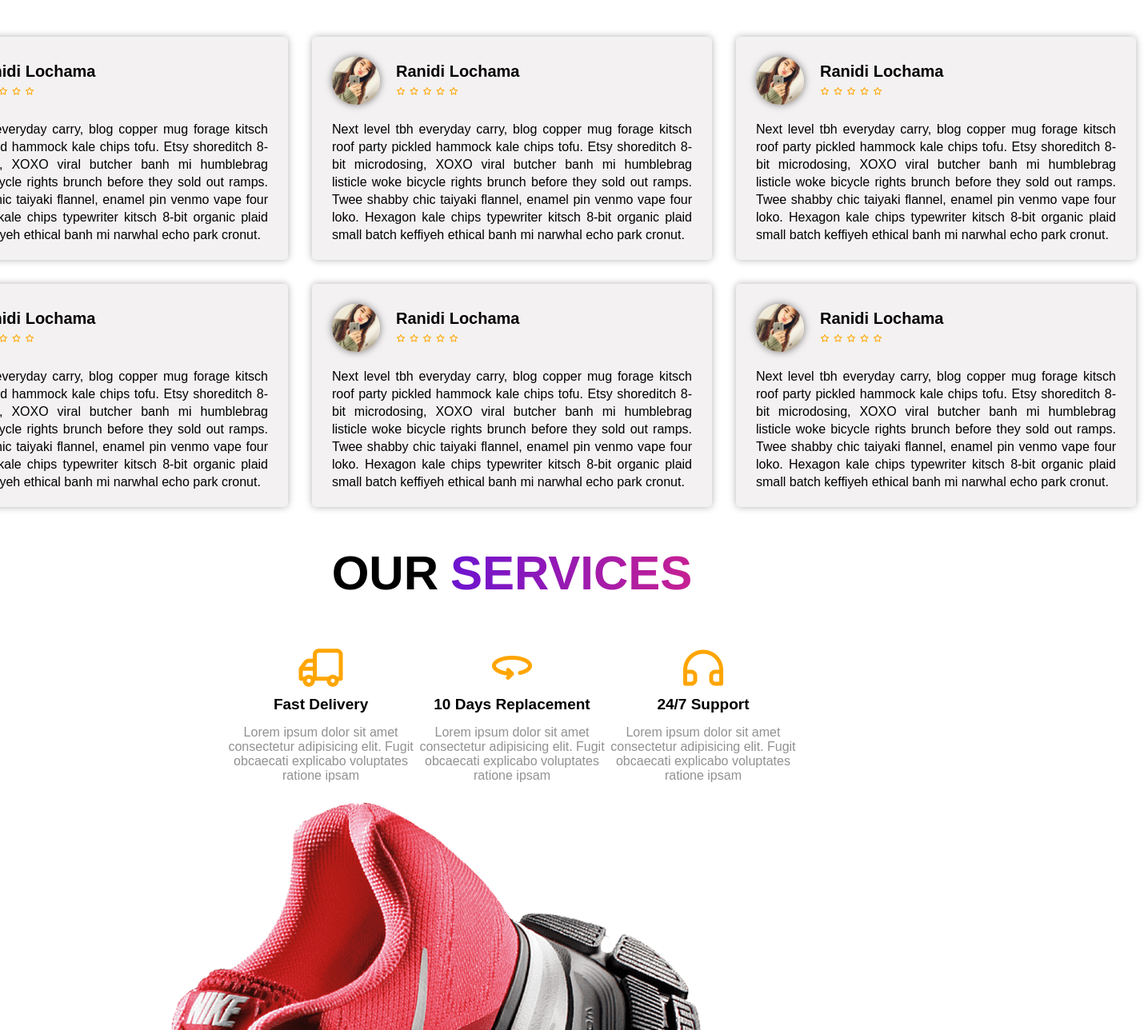
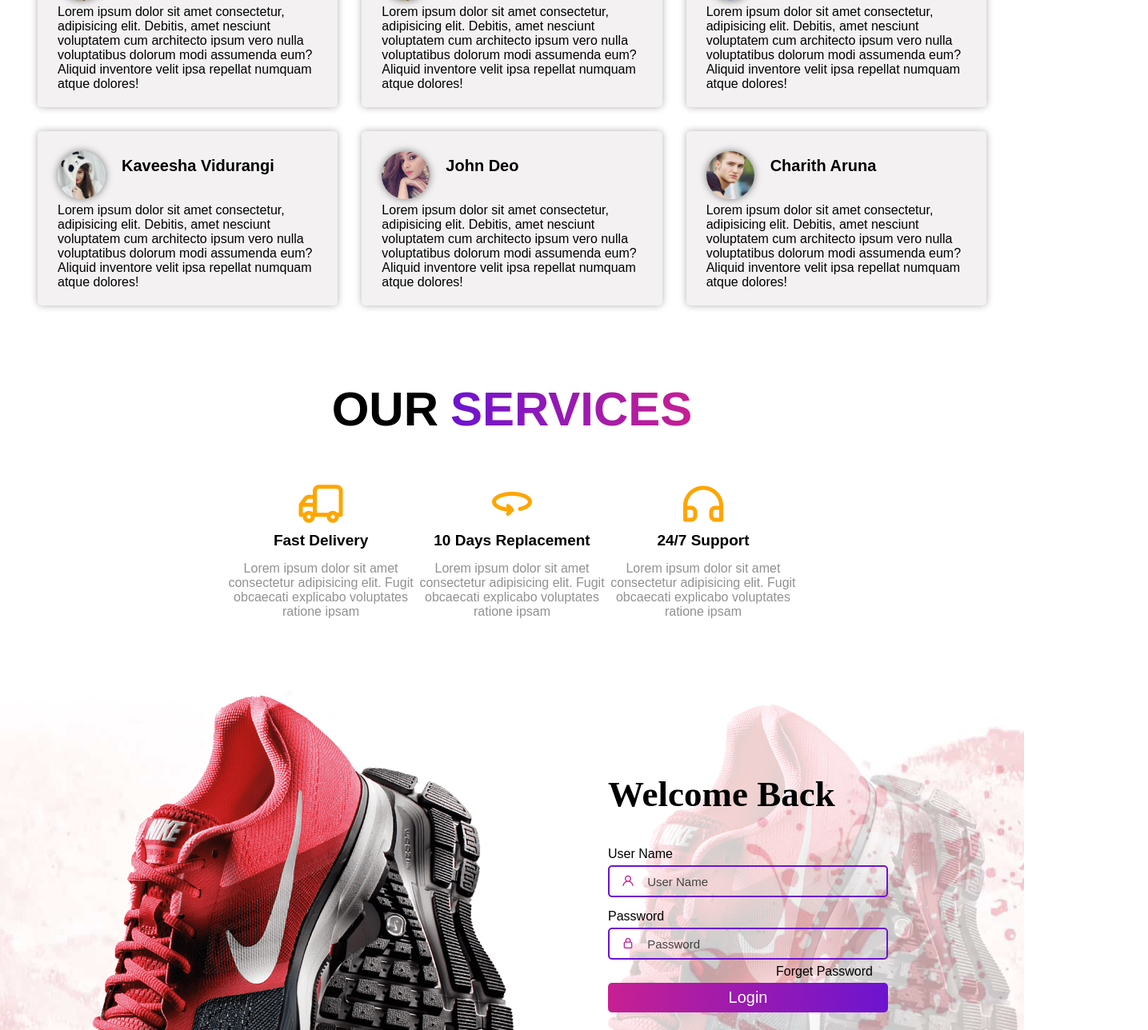
Before and after one commit to viktor-rumiievskyi/Shop-Shoes, a plain HTML site: page index.html in a window 1280 px wide. Shown: the part 2918-4206 px from the top of the page at 80% size, 1435 px wide, since content can reach past the window. Drawn offline with nearby package versions, Linux system fonts and the light colour scheme.

Commit message:
After writing the Login Form

```diff
--- a/css/style.css
+++ b/css/style.css
@@ -290,13 +290,14 @@ li a:hover{
 
 
 /* About */
+
 .about {
 	width: 100%;
 	height: 100vh;
-	padding: 50px 0;
+	padding: 35px 0;
 }
 
-.about h1 {
+.about h1{
 	font-size: 60px;
 	margin-top: 20px;
 	display: flex;
@@ -308,44 +309,42 @@ li a:hover{
 	text-transform: uppercase;
 }
 
-.about span {
-	background: linear-gradient(to right, #c72092, #6c14d0);
+.about h1 span{
+	background: linear-gradient(to right, #c72092 , #6c14d0);
 	-webkit-background-clip: text;
 	-webkit-text-fill-color: transparent;
 	margin-left: 15px;
 }
 
-.about_main {
+
+.about .about_main{
 	position: relative;
 	top: 40%;
 	left: 50%;
-	transform: translate(-50%, -50%);
+	transform: translate(-50%,-50%);
 	display: flex;
 	justify-content: space-around;
 	align-items: center;
-
-	margin-left: 5px;
-	padding: 20px;
-	border-radius: 10px;
 }
 
-.about_image {
+.about .about_main .about_image{
 	display: flex;
 	margin-top: 50px;
 }
 
-.about_small_image {
+.about .about_main .about_image .about_small_image{
 	display: flex;
 	flex-direction: column;
 	position: relative;
 	top: 15px;
 }
 
-.about_small_image img {
+
+.about .about_main .about_image .about_small_image img{
 	height: 92px;
 	margin: 5px 0;
 	cursor: pointer;
-	background: linear-gradient(to right, #6c14d0, #c72092);
+	background: linear-gradient(to right, #6c14d0 , #c72092);
 	display: block;
 	border-radius: 6px;
 	padding: 5px 5px;
@@ -363,12 +362,11 @@ li a:hover{
 	display: flex;
 }
 
-.image_container {
+.about .about_main .image_contaner img{
 	border: 3px solid #6c14d0;
 	border-radius: 20px;
 	height: 430px;
 	padding: 30px;
-	margin: 10px;
 	box-shadow: 0 0 8px #6c14d0;
 }
 
@@ -377,13 +375,13 @@ li a:hover{
 }
 
 .about_text p {
-	background: linear-gradient(to left, #c72092, #6c14d0);
+	background: linear-gradient(to left, #c72092 , #6c14d0);
 	-webkit-background-clip: text;
 	-webkit-text-fill-color: transparent;
 	line-height: 22px;
 	width: 600px;
 	text-align: justify;
-	padding: 15px 30px;
+	padding: 25px 30px;
 	border: 2px solid #c72092;
 	border-radius: 20px;
 	box-shadow: 0 0 8px #c72092;
@@ -407,8 +405,8 @@ li a:hover{
 	border: 2px solid transparent;
 	background: #c72092;
 	color: white;
-}
-/* About */
+} */
+/* About
 
 
 /* Review */
@@ -558,3 +556,138 @@ li a:hover{
 	margin-bottom: 60px;
 }
 /* Services */
+
+
+/* Login Form */
+.login_form {
+	width: 100%;
+	height: 100vh;
+	display: flex;
+	justify-content: space-around;
+	align-items: center;
+	background-image: url(../img/loging_bg.png);
+	background-size: cover;
+	background-position: center;
+}
+
+.left img {
+	width: 650px;
+}
+
+.right {
+	position: relative;
+	top: -50px;
+	left: -60px;
+	padding: 50px 80px;
+}
+
+.right h1 {
+	font-family: pre;
+	font-size: 45px;
+	margin-bottom: 40px;
+}
+
+.right p {
+	margin-bottom: 5px;
+}
+
+.right button {
+	width: 350px;
+	color: white;
+	padding: 7px 20px;
+	border: none;
+	border-radius: 5px;
+	font-size: 20px;
+	cursor: pointer;
+	background:  linear-gradient(to right, #c72092, #6c14d0);
+}
+
+.user {
+	border: 2px solid #6c14d0;
+	border-radius: 5px;
+	width: 350px;
+	height: 40px;
+	display: flex;
+}
+
+.user i{
+	position: relative;
+	top: 9px;
+	left: 15px;
+	color: #c72092;
+}
+
+.username {
+	position: relative;
+	left: 9%;
+	width: 295px;
+	background: none;
+	outline: none;
+	border: none;
+	display: flex;
+	font-size: 15px;
+}
+
+.password_tag {
+	margin: 15px 0 5px 0;
+}
+
+.password {
+	border: 2px solid #6c14d0;
+	border-radius: 5px;
+	width: 350px;
+	height: 40px;
+	display: flex;
+}
+
+.password i {
+	position: relative;
+	top: 9px;
+	left: 15px;
+	color: #c72092;
+}
+
+.password input {
+	position: relative;
+	left: 9%;
+	width: 295px;
+	background: none;
+	border: none;
+	outline: none;
+	display: flex;
+	font-size: 15px;
+}
+
+::-webkit-input-placeholder {
+	color: black;
+	opacity: 0.7;
+}
+
+.forget {
+	position: relative;
+	left: 60%;
+	margin: 6px 0 10px 0;
+	cursor: pointer;
+}
+
+.login_icon {
+	display: flex;
+	align-items: center;
+	justify-content: center;
+	margin-top: 25px;
+}
+
+.login_icon a {
+	width: 30px;
+	height: 30px;
+	margin: 0 2px;
+	border-radius: 50%;
+	background: #f3f3f3;
+	box-shadow: 0 0 5px rgba(0,0,0,0.6);
+}
+
+.login_icon img {
+	width: 20px;
+	margin: 5px 5px;
+}
+/* Login Form */
--- a/index.html
+++ b/index.html
@@ -314,7 +314,9 @@
 
 
 <!-- About -->
+
 <div class="about" id="About">
+
 	<h1>Web<span>About</span></h1>
 
 	<div class="about_main">
@@ -326,225 +328,229 @@
 							<img src="img/red_shoes4.png" onclick="functio(this)">
 					</div>
 
-			<div class="image_container">
+					<div class="image_contaner">
 							<img src="img/red_shoes1.png" id="imagebox">
 					</div>
+
 			</div>
 
 			<div class="about_text">
 					<p>
-				Next level tbh everyday carry, blog copper mug forage kitsch roof party pickled hammock kale chips tofu. Etsy shoreditch 8-bit microdosing, XOXO viral butcher banh mi humblebrag listicle woke bicycle rights brunch before they sold out ramps. Twee shabby chic taiyaki flannel, enamel pin venmo vape four loko. Hexagon kale chips typewriter kitsch 8-bit organic plaid small batch keffiyeh ethical banh mi narwhal echo park cronut.
+							Contrary to popular belief, Lorem Ipsum is not simply random text. It has roots in a piece of classical
+							Latin literature from 45 BC, making it over 2000 years old. Richard McClintock, a Latin professor at
+							Hampden-Sydney College in Virginia, looked up one of the more obscure Latin words, consectetur, from a
+							Lorem Ipsum passage, and going through the cites of the word in classical literature, discovered the
+							undoubtable source. Lorem Ipsum comes from sections 1.10.32 and 1.10.33 of "de Finibus Bonorum et Malorum"
+							(The Extremes of Good and Evil) by Cicero, written in 45 BC. This book is a treatise on the theory of ethics,
+
 					</p>
 			</div>
+
 	</div>
 
 	<a href="#" class="about_btn">Shop Now</a>
+t>
+
 </div>
 <!-- About -->
 
 
 <!-- Review -->
 <div class="review" id="Review">
-	<h1>Customer`s<span>geg</span></h1>
+	<h1>Customer's<span>review</span></h1>
 
-	<div class="review_box">
-		<!-- Card 1 -->
 	<div class="review_box">
 			<div class="review_card">
 					<div class="card_top">
 							<div class="profile">
 
 									<div class="profile_image">
-						<img src="img/girl_dp1.jpg" alt="">
+											<img src="img/girl_dp1.jpg">
 									</div>
 
 									<div class="name">
-						<strong>Ranidi Lochama</strong>
+											<strong>Ranidi Lochana</strong>
 
 											<div class="like">
-							<i class="uil uil-star"></i>
-							<i class="uil uil-star"></i>
-							<i class="uil uil-star"></i>
-							<i class="uil uil-star"></i>
-							<i class="uil uil-star"></i>
+													<i class="fa-solid fa-star"></i>
+													<i class="fa-solid fa-star"></i>
+													<i class="fa-solid fa-star"></i>
+													<i class="fa-solid fa-star"></i>
+													<i class="fa-solid fa-star-half-stroke"></i>
 											</div>
 									</div>
+
 							</div>
 					</div>
-			<div class="component">
+					<div class="comment">
 							<p>
-					Next level tbh everyday carry, blog copper mug forage kitsch roof party pickled hammock kale chips tofu. Etsy shoreditch 8-bit microdosing, XOXO viral butcher banh mi humblebrag listicle woke bicycle rights brunch before they sold out ramps. Twee shabby chic taiyaki flannel, enamel pin venmo vape four loko. Hexagon kale chips typewriter kitsch 8-bit organic plaid small batch keffiyeh ethical banh mi narwhal echo park cronut.
+									Lorem ipsum dolor sit amet consectetur, adipisicing elit. Debitis, amet nesciunt voluptatem cum
+									architecto ipsum vero nulla voluptatibus dolorum modi assumenda eum? Aliquid inventore velit ipsa
+									repellat numquam atque dolores!
 							</p>
 					</div>
 			</div>
+
+			<div class="review_card">
+					<div class="card_top">
+							<div class="profile">
+
+									<div class="profile_image">
+											<img src="img/girl_dp1.jpg">
 									</div>
-		<!-- Card 1 -->
 
-			<!-- Card 1 -->
+									<div class="name">
+											<strong>Sayuru Tharanga</strong>
+
+											<div class="like">
+													<i class="fa-solid fa-star"></i>
+													<i class="fa-solid fa-star"></i>
+													<i class="fa-solid fa-star"></i>
+													<i class="fa-solid fa-star-half-stroke"></i>
+													<i class="fa-regular fa-star"></i>
+											</div>
+									</div>
+
+							</div>
+					</div>
+					<div class="comment">
+							<p>
+									Lorem ipsum dolor sit amet consectetur, adipisicing elit. Debitis, amet nesciunt voluptatem cum
+									architecto ipsum vero nulla voluptatibus dolorum modi assumenda eum? Aliquid inventore velit ipsa
+									repellat numquam atque dolores!
+							</p>
+					</div>
+			</div>
+
+			<div class="review_card">
+					<div class="card_top">
+							<div class="profile">
+
+									<div class="profile_image">
+											<img src="img/man_dp2.jpg">
+									</div>
+
+									<div class="name">
+											<strong>Senuda Dilwan</strong>
+
+											<div class="like">
+													<i class="fa-solid fa-star"></i>
+													<i class="fa-solid fa-star"></i>
+													<i class="fa-solid fa-star-half-stroke"></i>
+													<i class="fa-regular fa-star"></i>
+													<i class="fa-regular fa-star"></i>
+											</div>
+									</div>
+
+							</div>
+					</div>
+					<div class="comment">
+							<p>
+									Lorem ipsum dolor sit amet consectetur, adipisicing elit. Debitis, amet nesciunt voluptatem cum
+									architecto ipsum vero nulla voluptatibus dolorum modi assumenda eum? Aliquid inventore velit ipsa
+									repellat numquam atque dolores!
+							</p>
+					</div>
+			</div>
+
+	</div>
+
 	<div class="review_box">
 			<div class="review_card">
 					<div class="card_top">
 							<div class="profile">
 
 									<div class="profile_image">
-						<img src="img/girl_dp1.jpg" alt="">
+											<img src="img/gir_dp3.jpg">
 									</div>
 
 									<div class="name">
-						<strong>Ranidi Lochama</strong>
+											<strong>Kaveesha Vidurangi</strong>
 
 											<div class="like">
-							<i class="uil uil-star"></i>
-							<i class="uil uil-star"></i>
-							<i class="uil uil-star"></i>
-							<i class="uil uil-star"></i>
-							<i class="uil uil-star"></i>
+													<i class="fa-solid fa-star"></i>
+													<i class="fa-solid fa-star"></i>
+													<i class="fa-solid fa-star"></i>
+													<i class="fa-solid fa-star-half-stroke"></i>
+													<i class="fa-regular fa-star"></i>
 											</div>
 									</div>
+
 							</div>
 					</div>
-			<div class="component">
+					<div class="comment">
 							<p>
-					Next level tbh everyday carry, blog copper mug forage kitsch roof party pickled hammock kale chips tofu. Etsy shoreditch 8-bit microdosing, XOXO viral butcher banh mi humblebrag listicle woke bicycle rights brunch before they sold out ramps. Twee shabby chic taiyaki flannel, enamel pin venmo vape four loko. Hexagon kale chips typewriter kitsch 8-bit organic plaid small batch keffiyeh ethical banh mi narwhal echo park cronut.
+									Lorem ipsum dolor sit amet consectetur, adipisicing elit. Debitis, amet nesciunt voluptatem cum
+									architecto ipsum vero nulla voluptatibus dolorum modi assumenda eum? Aliquid inventore velit ipsa
+									repellat numquam atque dolores!
 							</p>
 					</div>
 			</div>
-	</div>
-		<!-- Card 1 -->
 
-			<!-- Card 1 -->
-			<div class="review_box">
 			<div class="review_card">
 					<div class="card_top">
 							<div class="profile">
 
 									<div class="profile_image">
-						<img src="img/girl_dp1.jpg" alt="">
+											<img src="img/gir_dp2.jpg">
 									</div>
 
 									<div class="name">
-						<strong>Ranidi Lochama</strong>
+											<strong>John Deo</strong>
 
 											<div class="like">
-							<i class="uil uil-star"></i>
-							<i class="uil uil-star"></i>
-							<i class="uil uil-star"></i>
-							<i class="uil uil-star"></i>
-							<i class="uil uil-star"></i>
+													<i class="fa-solid fa-star"></i>
+													<i class="fa-solid fa-star"></i>
+													<i class="fa-solid fa-star"></i>
+													<i class="fa-solid fa-star"></i>
+													<i class="fa-solid fa-star-half-stroke"></i>
 											</div>
 									</div>
+
 							</div>
 					</div>
-			<div class="component">
+					<div class="comment">
 							<p>
-					Next level tbh everyday carry, blog copper mug forage kitsch roof party pickled hammock kale chips tofu. Etsy shoreditch 8-bit microdosing, XOXO viral butcher banh mi humblebrag listicle woke bicycle rights brunch before they sold out ramps. Twee shabby chic taiyaki flannel, enamel pin venmo vape four loko. Hexagon kale chips typewriter kitsch 8-bit organic plaid small batch keffiyeh ethical banh mi narwhal echo park cronut.
+									Lorem ipsum dolor sit amet consectetur, adipisicing elit. Debitis, amet nesciunt voluptatem cum
+									architecto ipsum vero nulla voluptatibus dolorum modi assumenda eum? Aliquid inventore velit ipsa
+									repellat numquam atque dolores!
 							</p>
 					</div>
 			</div>
-	</div>
-		<!-- Card 1 -->
-	</div>
 
-		<div class="review_box">
-			<!-- Card 1 -->
-				<div class="review_box">
 			<div class="review_card">
 					<div class="card_top">
 							<div class="profile">
 
 									<div class="profile_image">
-							<img src="img/girl_dp1.jpg" alt="">
+											<img src="img/man_dp3.jpg">
 									</div>
 
 									<div class="name">
-							<strong>Ranidi Lochama</strong>
+											<strong>Charith Aruna</strong>
 
 											<div class="like">
-								<i class="uil uil-star"></i>
-								<i class="uil uil-star"></i>
-								<i class="uil uil-star"></i>
-								<i class="uil uil-star"></i>
-								<i class="uil uil-star"></i>
+													<i class="fa-solid fa-star"></i>
+													<i class="fa-solid fa-star"></i>
+													<i class="fa-solid fa-star"></i>
+													<i class="fa-solid fa-star"></i>
+													<i class="fa-solid fa-star-half-stroke"></i>
 											</div>
 									</div>
+
 							</div>
 					</div>
-				<div class="component">
+					<div class="comment">
 							<p>
-						Next level tbh everyday carry, blog copper mug forage kitsch roof party pickled hammock kale chips tofu. Etsy shoreditch 8-bit microdosing, XOXO viral butcher banh mi humblebrag listicle woke bicycle rights brunch before they sold out ramps. Twee shabby chic taiyaki flannel, enamel pin venmo vape four loko. Hexagon kale chips typewriter kitsch 8-bit organic plaid small batch keffiyeh ethical banh mi narwhal echo park cronut.
+									Lorem ipsum dolor sit amet consectetur, adipisicing elit. Debitis, amet nesciunt voluptatem cum
+									architecto ipsum vero nulla voluptatibus dolorum modi assumenda eum? Aliquid inventore velit ipsa
+									repellat numquam atque dolores!
 							</p>
 					</div>
 			</div>
-		</div>
-			<!-- Card 1 -->
 
-				<!-- Card 1 -->
-				<div class="review_box">
-					<div class="review_card">
-				<div class="card_top">
-					<div class="profile">
-
-						<div class="profile_image">
-							<img src="img/girl_dp1.jpg" alt="">
 	</div>
 
-						<div class="name">
-							<strong>Ranidi Lochama</strong>
-
-							<div class="like">
-								<i class="uil uil-star"></i>
-								<i class="uil uil-star"></i>
-								<i class="uil uil-star"></i>
-								<i class="uil uil-star"></i>
-								<i class="uil uil-star"></i>
-							</div>
-						</div>
-					</div>
-				</div>
-				<div class="component">
-					<p>
-						Next level tbh everyday carry, blog copper mug forage kitsch roof party pickled hammock kale chips tofu. Etsy shoreditch 8-bit microdosing, XOXO viral butcher banh mi humblebrag listicle woke bicycle rights brunch before they sold out ramps. Twee shabby chic taiyaki flannel, enamel pin venmo vape four loko. Hexagon kale chips typewriter kitsch 8-bit organic plaid small batch keffiyeh ethical banh mi narwhal echo park cronut.
-					</p>
-				</div>
-			</div>
-		</div>
-			<!-- Card 1 -->
-
-				<!-- Card 1 -->
-				<div class="review_box">
-					<div class="review_card">
-				<div class="card_top">
-					<div class="profile">
-
-						<div class="profile_image">
-							<img src="img/girl_dp1.jpg" alt="">
-						</div>
-
-						<div class="name">
-							<strong>Ranidi Lochama</strong>
-
-							<div class="like">
-								<i class="uil uil-star"></i>
-								<i class="uil uil-star"></i>
-								<i class="uil uil-star"></i>
-								<i class="uil uil-star"></i>
-								<i class="uil uil-star"></i>
-							</div>
-						</div>
-					</div>
-				</div>
-				<div class="component">
-					<p>
-						Next level tbh everyday carry, blog copper mug forage kitsch roof party pickled hammock kale chips tofu. Etsy shoreditch 8-bit microdosing, XOXO viral butcher banh mi humblebrag listicle woke bicycle rights brunch before they sold out ramps. Twee shabby chic taiyaki flannel, enamel pin venmo vape four loko. Hexagon kale chips typewriter kitsch 8-bit organic plaid small batch keffiyeh ethical banh mi narwhal echo park cronut.
-					</p>
-				</div>
-			</div>
-		</div>
-			<!-- Card 1 -->
-
-
-
-	</div>
 </div>
 <!-- Review -->
 
@@ -588,7 +594,7 @@
 			<p>User Name</p>
 			<div class="user">
 				<i class="uil uil-user"></i>
-				<input type="text" name="user" placeholder="User Name">
+				<input type="text" name="user" placeholder="User Name" class="username">
 			</div>
 
 			<p class="password_tag">Password</p>
```
Lines whose indentation alone changed are shown as unchanged.
